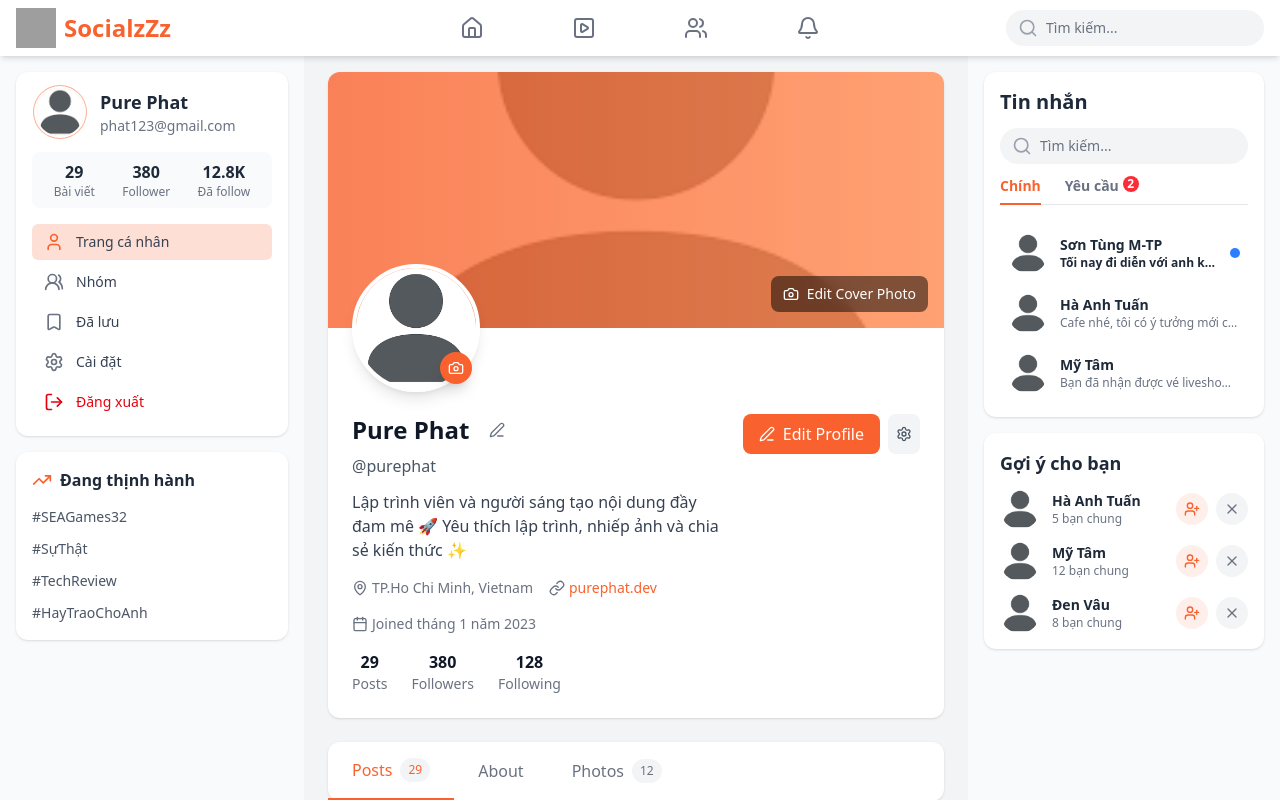
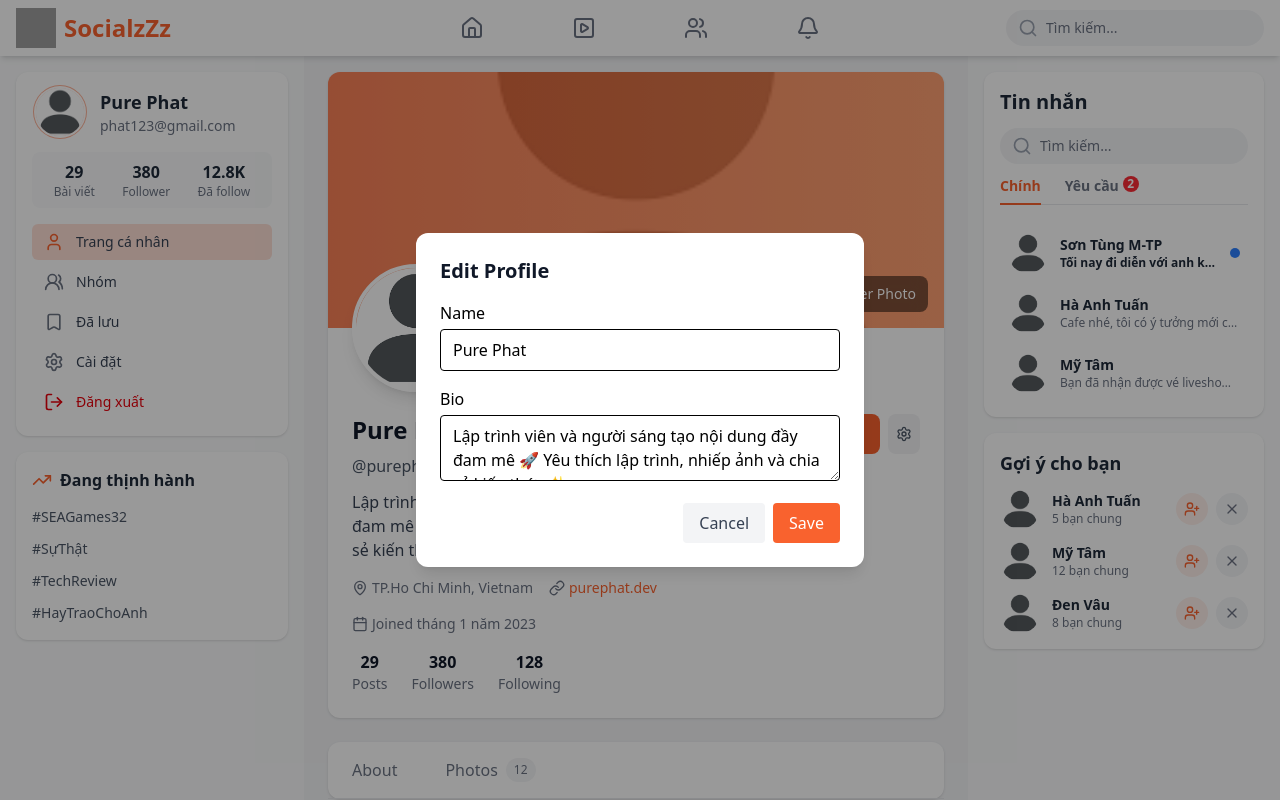
Before and after one commit to paiisenn/Social-Media, a Next.js app in the folder my-app/: page /profile in a window 1280 px wide. Both pictures are taken after a click on the button "Edit Profile". Shown: the top 800 px of the page. Built offline with nearby package versions, Linux system fonts and the light colour scheme; grey boxes are pictures that could not be loaded.

Commit message:
Add more settings options to profile

```diff
--- a/my-app/src/app/profile/page.tsx
+++ b/my-app/src/app/profile/page.tsx
@@ -14,7 +14,7 @@ import {
   Share,
   Bookmark,
 } from "lucide-react";
-import { useState, useRef } from "react";
+import { useRef, useState } from "react";
 import MainLayout from "@/app/main/layout";
 
 const userData = {
@@ -98,7 +98,17 @@ export default function ProfilePage() {
   );
   const [isFollowing, setIsFollowing] = useState(userData.isFollowing);
   const [coverImage, setCoverImage] = useState(userData.coverImage);
+  const [avatar, setAvatar] = useState(userData.avatar);
+  const [showEditProfile, setShowEditProfile] = useState(false);
+  const [editName, setEditName] = useState(
+    userData.firstName + " " + userData.lastName
+  );
+  const [editBio, setEditBio] = useState(userData.bio);
+  const [showSettings, setShowSettings] = useState(false);
+  const [theme, setTheme] = useState<"light" | "dark">("light");
+
   const coverInputRef = useRef<HTMLInputElement>(null);
+  const avatarInputRef = useRef<HTMLInputElement>(null);
 
   const handleFollow = () => {
     setIsFollowing(!isFollowing);
@@ -117,9 +127,26 @@ export default function ProfilePage() {
     }
   };
 
+  const handleEditAvatarClick = () => {
+    avatarInputRef.current?.click();
+  };
+
+  const handleAvatarChange = (e: React.ChangeEvent<HTMLInputElement>) => {
+    const file = e.target.files?.[0];
+    if (file) {
+      const url = URL.createObjectURL(file);
+      setAvatar(url);
+      // TODO: Gửi file lên server tại đây nếu muốn lưu lại
+    }
+  };
+
   return (
     <MainLayout>
-      <div className="mx-auto max-w-4xl">
+      <div
+        className={`mx-auto max-w-4xl ${
+          theme === "dark" ? "dark bg-gray-900 text-white" : ""
+        }`}
+      >
         {/* Cover & Profile Section */}
         <div className="relative mb-6 overflow-hidden rounded-xl bg-white shadow-sm">
           {/* Cover Image */}
@@ -157,16 +184,28 @@ export default function ProfilePage() {
             {/* Avatar */}
             <div className="relative -mt-16 mb-4 inline-block">
               <Image
-                src={userData.avatar}
+                src={avatar}
                 alt={`${userData.firstName} ${userData.lastName}`}
                 width={128}
                 height={128}
                 className="h-32 w-32 rounded-full border-4 border-white object-cover shadow-lg"
               />
               {userData.isOwnProfile && (
-                <button className="absolute bottom-2 right-2 rounded-full bg-[#f9622e] p-2 text-white shadow-lg transition-colors hover:bg-[#e0501e]">
-                  <Camera className="h-4 w-4" />
-                </button>
+                <>
+                  <button
+                    className="absolute bottom-2 right-2 rounded-full bg-[#f9622e] p-2 text-white shadow-lg transition-colors hover:bg-[#e0501e]"
+                    onClick={handleEditAvatarClick}
+                  >
+                    <Camera className="h-4 w-4" />
+                  </button>
+                  <input
+                    type="file"
+                    accept="image/*"
+                    ref={avatarInputRef}
+                    style={{ display: "none" }}
+                    onChange={handleAvatarChange}
+                  />
+                </>
               )}
             </div>
 
@@ -242,11 +281,17 @@ export default function ProfilePage() {
               <div className="flex gap-2">
                 {userData.isOwnProfile ? (
                   <>
-                    <button className="flex items-center gap-2 rounded-lg bg-[#f9622e] px-4 py-2 text-white transition-colors hover:bg-[#e0501e]">
+                    <button
+                      className="flex items-center gap-2 rounded-lg bg-[#f9622e] px-4 py-2 text-white transition-colors hover:bg-[#e0501e]"
+                      onClick={() => setShowEditProfile(true)}
+                    >
                       <Edit3 className="h-4 w-4" />
                       Edit Profile
                     </button>
-                    <button className="rounded-lg bg-gray-100 p-2 text-gray-600 transition-colors hover:bg-gray-200">
+                    <button
+                      className="rounded-lg bg-gray-100 p-2 text-gray-600 transition-colors hover:bg-gray-200"
+                      onClick={() => setShowSettings(true)}
+                    >
                       <Settings className="h-4 w-4" />
                     </button>
                   </>
@@ -276,7 +321,6 @@ export default function ProfilePage() {
         <div className="mb-6 rounded-xl bg-white shadow-sm">
           <div className="flex border-b border-gray-200">
             {[
-              { key: "posts", label: "Posts", count: userData.stats.posts },
               { key: "about", label: "About" },
               { key: "photos", label: "Photos", count: 12 },
             ].map((tab) => (
@@ -433,6 +477,77 @@ export default function ProfilePage() {
             </div>
           </div>
         )}
+
+        {showEditProfile && (
+          <div className="fixed inset-0 z-50 flex items-center justify-center bg-black/40">
+            <div className="rounded-xl bg-white p-6 shadow-lg w-full max-w-md">
+              <h2 className="mb-4 text-xl font-bold text-gray-900">
+                Edit Profile
+              </h2>
+              <div className="mb-4">
+                <label className="block mb-1 font-medium">Name</label>
+                <input
+                  className="w-full rounded border px-3 py-2"
+                  value={editName}
+                  onChange={(e) => setEditName(e.target.value)}
+                />
+              </div>
+              <div className="mb-4">
+                <label className="block mb-1 font-medium">Bio</label>
+                <textarea
+                  className="w-full rounded border px-3 py-2"
+                  value={editBio}
+                  onChange={(e) => setEditBio(e.target.value)}
+                />
+              </div>
+              <div className="flex justify-end gap-2">
+                <button
+                  className="rounded px-4 py-2 bg-gray-100 text-gray-700 hover:bg-gray-200"
+                  onClick={() => setShowEditProfile(false)}
+                >
+                  Cancel
+                </button>
+                <button
+                  className="rounded px-4 py-2 bg-[#f9622e] text-white hover:bg-[#e0501e]"
+                  onClick={() => setShowEditProfile(false)}
+                >
+                  Save
+                </button>
+              </div>
+            </div>
+          </div>
+        )}
+
+        {showSettings && (
+          <div className="fixed inset-0 z-50 flex items-center justify-center bg-black/40">
+            <div className="rounded-xl bg-white p-6 shadow-lg w-full max-w-md dark:bg-gray-800 dark:text-white">
+              <h2 className="mb-4 text-xl font-bold text-gray-900 dark:text-white">
+                Settings
+              </h2>
+              {/* Các chức năng cài đặt */}
+              <div className="mb-4 flex flex-col gap-3">
+                <button className="w-full rounded bg-gray-100 px-4 py-2 text-left text-gray-700 hover:bg-gray-200 dark:bg-gray-700 dark:text-white dark:hover:bg-gray-600">
+                  Đổi mật khẩu
+                </button>
+                <button className="w-full rounded bg-gray-100 px-4 py-2 text-left text-gray-700 hover:bg-gray-200 dark:bg-gray-700 dark:text-white dark:hover:bg-gray-600">
+                  Thông báo
+                </button>
+                <button className="w-full rounded bg-gray-100 px-4 py-2 text-left text-gray-700 hover:bg-gray-200 dark:bg-gray-700 dark:text-white dark:hover:bg-gray-600">
+                  Ngôn ngữ
+                </button>
+                <button className="w-full rounded bg-red-100 px-4 py-2 text-left text-red-600 hover:bg-red-200 dark:bg-red-900 dark:text-red-200 dark:hover:bg-red-700">
+                  Đăng xuất
+                </button>
+              </div>
+              <button
+                className="mt-4 rounded px-4 py-2 bg-gray-100 text-gray-700 hover:bg-gray-200 dark:bg-gray-700 dark:text-white dark:hover:bg-gray-600"
+                onClick={() => setShowSettings(false)}
+              >
+                Close
+              </button>
+            </div>
+          </div>
+        )}
       </div>
     </MainLayout>
   );
```
